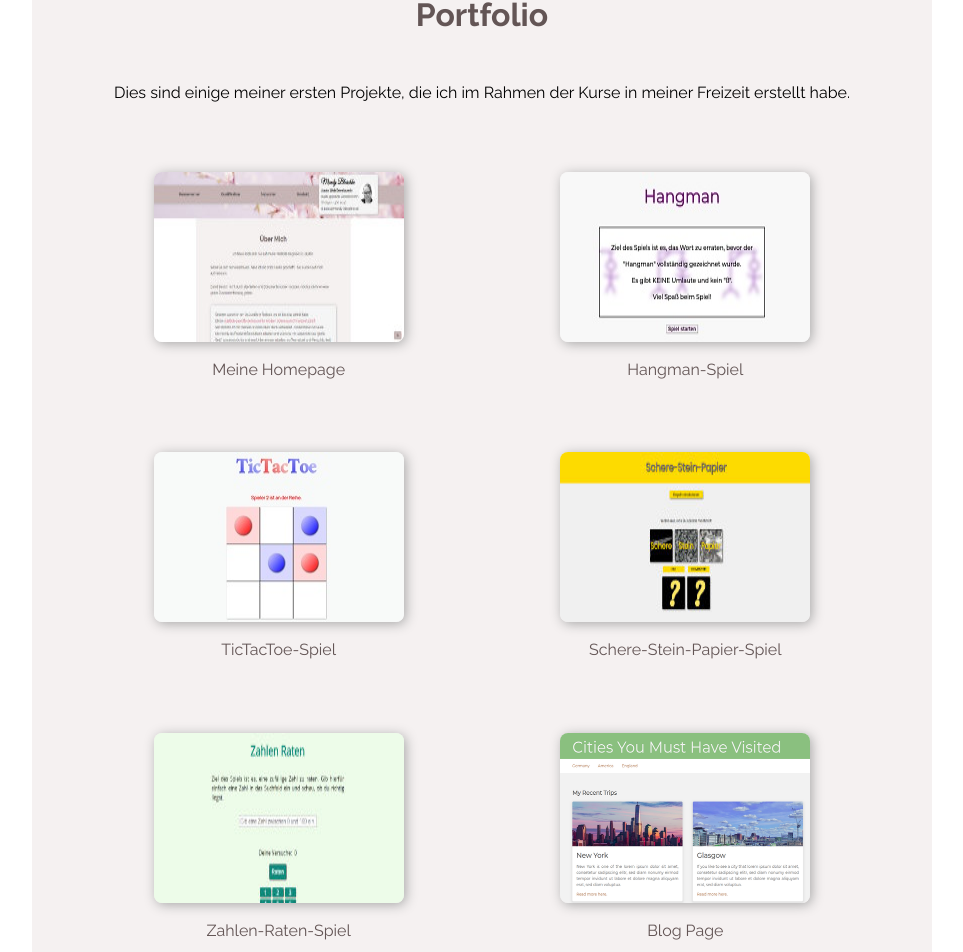
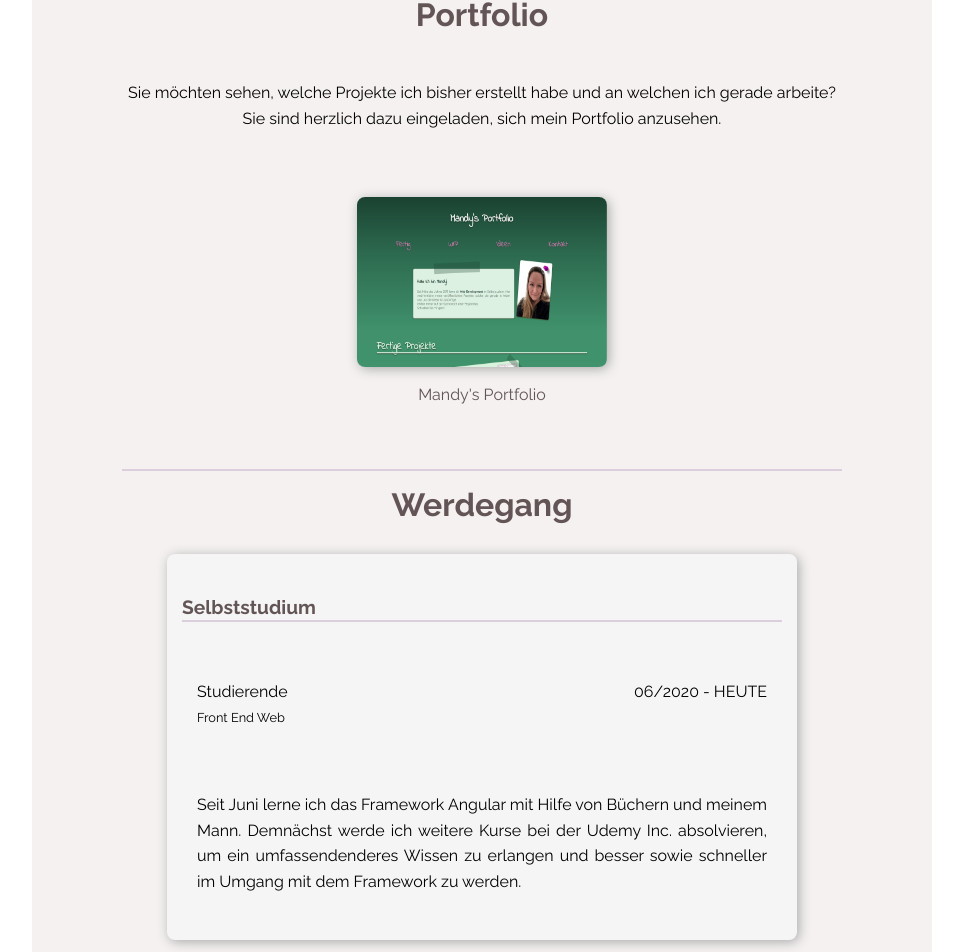
Before and after one commit to Mandy-Blaschke/homepage, an Angular app: page /qualifikation in a window 1280 px wide. Shown: the part 1417-2369 px from the top of the page, without its empty margins (158-1121 px from the left). Built offline with nearby package versions, Linux system fonts and the light colour scheme.

Commit message:
changed: portfolio preview and link

```diff
--- a/src/app/qualification-page/models.ts
+++ b/src/app/qualification-page/models.ts
@@ -48,45 +48,13 @@ export const certificatePreview: PreviewModel[] = [
     label: 'Zertifikat - CSS - The Complete Guide 2020 (inkl. Flexbox, Grid & Sass)',
     url: 'assets/certificates/UdemyCSSTheCompleteGuide2020.pdf'
   },
-
-
 ];
 
 export const portfolio: PreviewModel[] = [
   {
-    preview: './assets/previews/homepage.jpg',
-    label: 'Meine Homepage',
-    url: 'https://github.com/Mandy-Blaschke/homepage'
-  },
-  {
-    preview: './assets/previews/hangman-game.jpg',
-    label: 'Hangman-Spiel',
-    url: 'https://github.com/Mandy-Blaschke/hangman-game'
-  },
-  {
-    preview: './assets/previews/tic-tac-toe-game.jpg',
-    label: 'TicTacToe-Spiel',
-    url: 'https://github.com/Mandy-Blaschke/tic-tac-toe-game'
-  },
-  {
-    preview: './assets/previews/scissors-stone-paper.jpg',
-    label: 'Schere-Stein-Papier-Spiel',
-    url: 'https://github.com/Mandy-Blaschke/scissors-stone-paper-game'
-  },
-  {
-    preview: './assets/previews/zahlen-raten-spiel.jpg',
-    label: 'Zahlen-Raten-Spiel',
-    url: 'https://github.com/Mandy-Blaschke/zahlen-raten-spiel'
-  },
-  {
-    preview: './assets/previews/blog.png',
-    label: 'Blog Page',
-    url: 'https://github.com/Mandy-Blaschke/blog-page'
-  },
-  {
-    preview: './assets/previews/freecodecamp.jpg',
-    label: 'FreeCodeCampProjects',
-    url: 'https://github.com/Mandy-Blaschke/freecodecamp-projects'
+    preview: './assets/previews/portfolio.png',
+    label: 'Mandy\'s Portfolio',
+    url: 'https://mb89-portfolio.web.app/'
   },
 ];
 
--- a/src/app/qualification-page/qualification-page.component.html
+++ b/src/app/qualification-page/qualification-page.component.html
@@ -27,7 +27,9 @@
   <h1>Portfolio</h1>
 
   <p>
-    Dies sind einige meiner ersten Projekte, die ich im Rahmen der Kurse in meiner Freizeit erstellt habe.
+    Sie möchten sehen, welche Projekte ich bisher erstellt habe und an welchen ich gerade arbeite?
+    <br>
+    Sie sind herzlich dazu eingeladen, sich mein Portfolio anzusehen.
   </p>
 
   <div class="preview-box">
@@ -36,7 +38,7 @@
 
       <a target="_blank" [href]="item.url">
 
-        <img [src]='item.preview' alt="Vorschaubild Projekt">
+        <img [src]='item.preview' alt="Vorschaubild Portfolio">
         <div class="label"> {{item.label}} </div>
 
       </a>
```
Also changed, not shown: src/assets/previews/portfolio.png (added).
